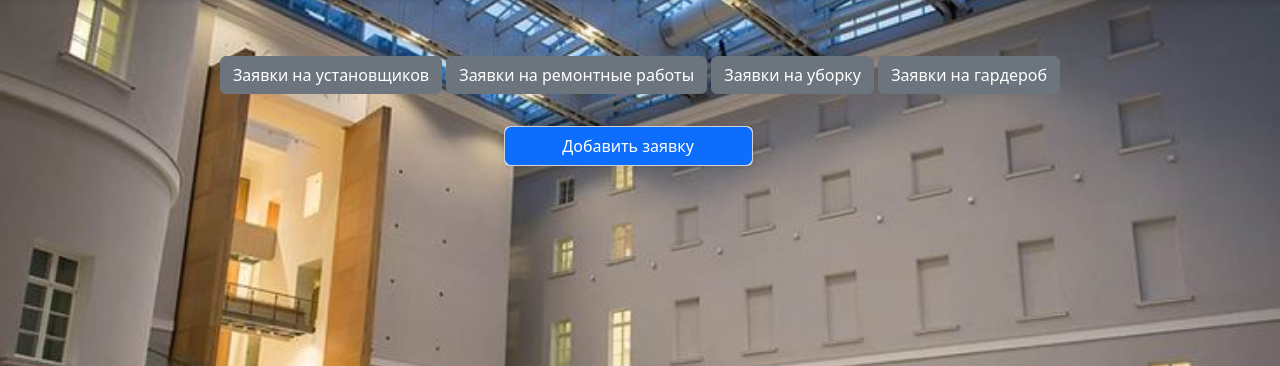
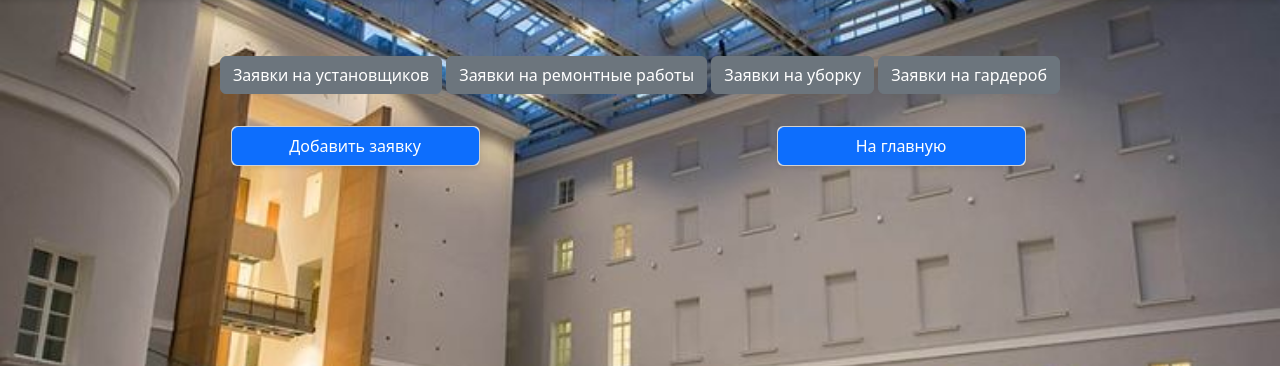
Before and after one commit to SergeiVokhminov/My_OGSH_Project, a Django app: page /applications/info in a window 1280 px wide. Shown: the part 56-422 px from the top of the page. Run offline with Django 5.2, Linux system fonts and the light colour scheme; some libraries are stand-ins or nearby versions.

Commit message:
обновлен шаблон страницы приложения applications

```diff
--- a/applications/templates/applications/application_info.html
+++ b/applications/templates/applications/application_info.html
@@ -17,6 +17,13 @@
         </a>
     </div>
 </div>
+    <div class="col-md-3 text-center container">
+        <div class="card shadow-sm">
+            <a class="btn btn-primary" href="{% url 'users:home' %}" role="button">
+                На главную
+            </a>
+        </div>
+    </div>
 </div>
 
 {% endblock %}
```
